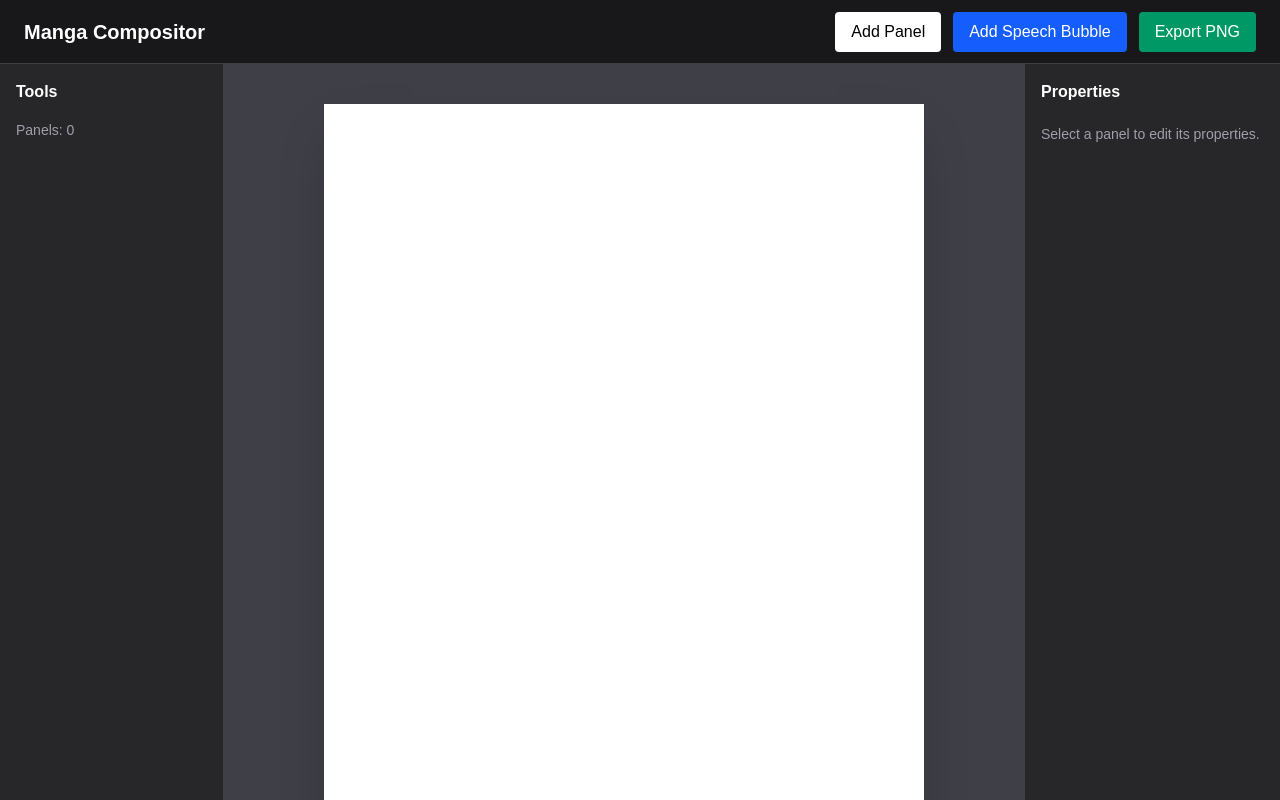
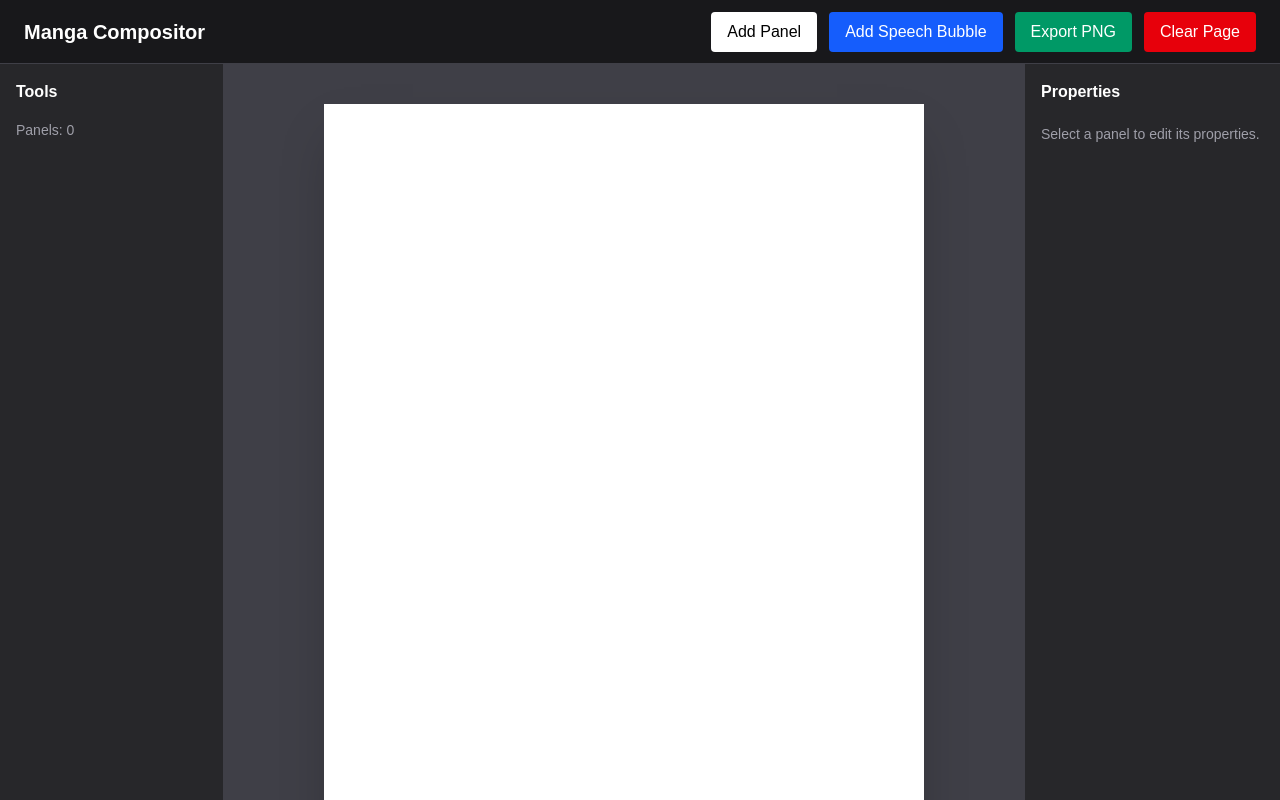
Before and after one commit to Srivats242/Automated-Manga-Page-Compositor, a Next.js app: page / in a window 1280 px wide. Shown: the top 800 px of the page. Built offline with nearby package versions, Linux system fonts and the light colour scheme.

Commit message:
Add clear page functionality with confirmation

```diff
--- a/src/components/MangaEditor.tsx
+++ b/src/components/MangaEditor.tsx
@@ -340,6 +340,18 @@ const maxImageY = selectedPanel
     });
   }
 
+  function clearPage() {
+    const confirmed = window.confirm(
+      "Clear the entire manga page? This will remove all panels and speech bubbles."
+    );
+
+  if (!confirmed) return;
+
+    setPanels([]);
+    setBubbles([]);
+    setSelectedPanelId(null);
+    setSelectedBubbleId(null);
+  }
 
   async function exportPage() {
     if (!mangaPageRef.current || isExporting) return;
@@ -401,6 +413,12 @@ const maxImageY = selectedPanel
           className="rounded bg-emerald-600 px-4 py-2 font-medium text-white hover:bg-emerald-700 disabled:opacity-50"
         >
           {isExporting ? "Exporting..." : "Export PNG"}
+        </button>
+        <button
+          onClick={clearPage}
+          className="rounded bg-red-600 px-4 py-2 font-medium text-white hover:bg-red-700"
+        >
+          Clear Page
         </button>
       </div>
       </header>
```
